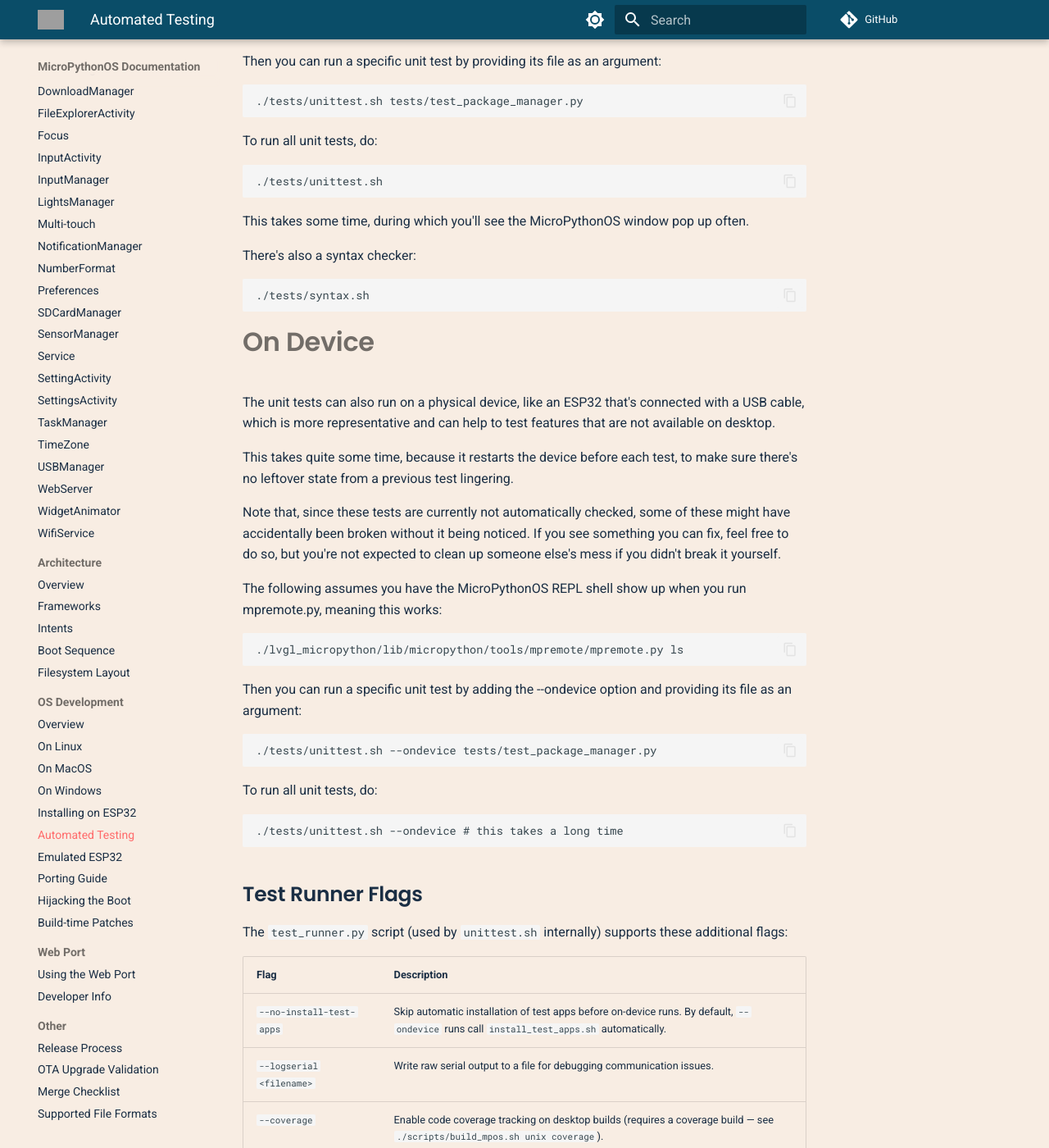
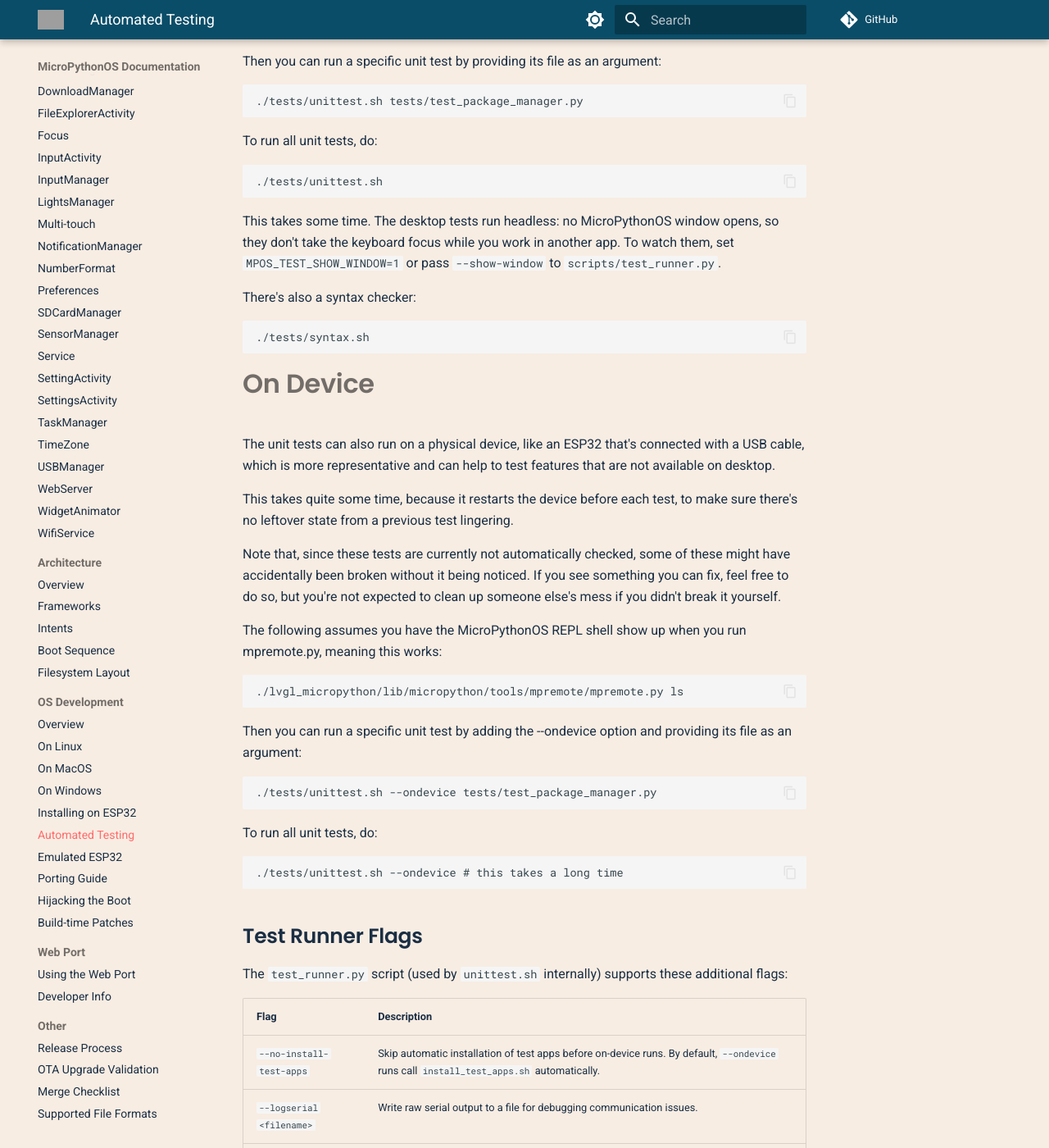
Before and after one commit to MicroPythonOS/docs, an MkDocs documentation site: the page built from docs/os-development/automated-testing.md, in a window 1280 px wide and 1400 px high, scrolled down 465 px. Shown: the whole window at 82% size. Built offline with MkDocs 1.6.1 and Material for MkDocs 9.7.7, drawn with Linux system fonts in a browser that asks for light colours; comment, search, counter and statistics services are not loaded; some of the changed text lies outside the part shown; grey boxes are pictures that could not be loaded.

Commit message:
Automated testing: desktop tests run headless
The page said the MicroPythonOS window pops up often during a test run.
scripts/test_runner.py now uses SDL's dummy video driver for desktop
runs, so no window opens and takes the keyboard focus. Document that and
the --show-window flag (or MPOS_TEST_SHOW_WINDOW=1) that brings it back.

Co-Authored-By: Claude Opus 5.5 <noreply@anthropic.com>

````diff
--- a/docs/os-development/automated-testing.md
+++ b/docs/os-development/automated-testing.md
@@ -28,7 +28,7 @@ To run all unit tests, do:
 ./tests/unittest.sh
 ```
 
-This takes some time, during which you'll see the MicroPythonOS window pop up often.
+This takes some time. The desktop tests run headless: no MicroPythonOS window opens, so they don't take the keyboard focus while you work in another app. To watch them, set `MPOS_TEST_SHOW_WINDOW=1` or pass `--show-window` to `scripts/test_runner.py`.
 
 There's also a syntax checker:
 
@@ -74,6 +74,7 @@ The `test_runner.py` script (used by `unittest.sh` internally) supports these ad
 | `--coverage` | Enable code coverage tracking on desktop builds (requires a coverage build — see `./scripts/build_mpos.sh unix coverage`). |
 | `--coverage-save <file.json>` | Save coverage data to a JSON file for later aggregation or HTML report generation. |
 | `--coverage-load <file.json>` | Load previously saved coverage data to merge with the current run. |
+| `--show-window` | Show the MicroPythonOS window during desktop runs. By default the test binaries use SDL's dummy video driver, so no window opens; `MPOS_TEST_SHOW_WINDOW=1` does the same as this flag. |
 
 ### Coverage Example
 
````
